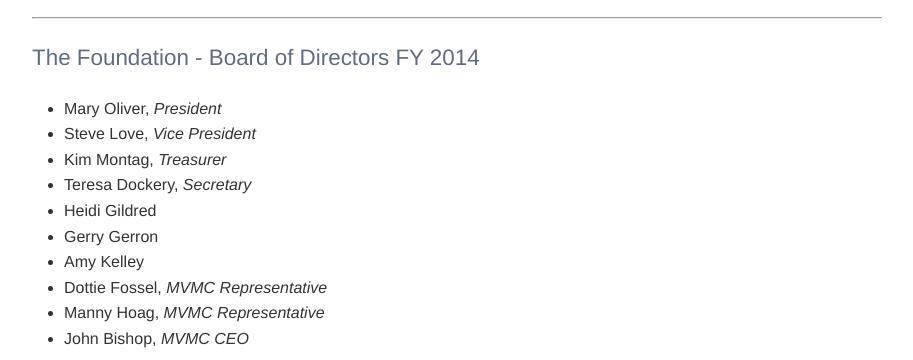
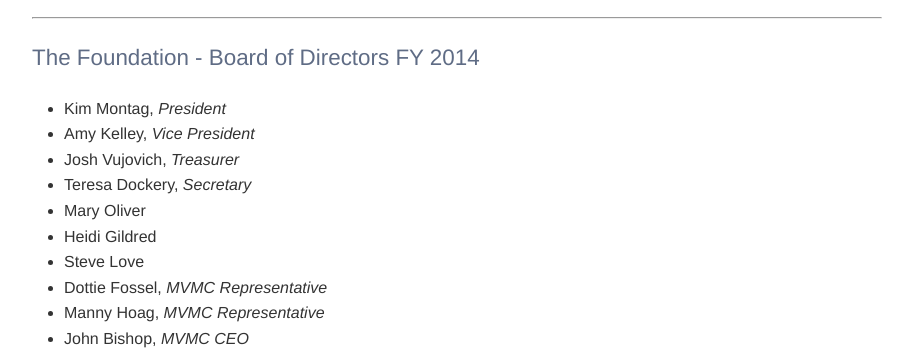
Before and after one commit to polarbeardesign/mvmcf, a PHP site: page /contactus.php in a window 1280 px wide. Shown: the part 1588-1948 px from the top of the page, without its empty margins (96-1009 px from the left). Run offline with PHP 8.4, Linux system fonts and the light colour scheme.

Commit message:
updated contct BOG

```diff
--- a/contactus.php
+++ b/contactus.php
@@ -70,15 +70,15 @@
 <hr />
 <h2>The Foundation - Board of Directors FY 2014</h2>
    <ul>
-     <li>Mary Oliver, <em>President</em></li>
-     <li>Steve Love, <em>Vice President</em></li>
-     <li>Kim Montag, <em>Treasurer</em></li>
+     <li>Kim Montag, <em>President</em></li>
+     <li>Amy Kelley, <em>Vice President</em></li>
+     <li>Josh Vujovich, <em>Treasurer</em></li>
      <li>Teresa Dockery, <em>Secretary</em></li>
+     <li>Mary Oliver</li>
      <li>Heidi Gildred</li>
-     <li>Gerry Gerron</li>
-     <li>Amy Kelley</li>
+     <li>Steve Love</li>
      <li>Dottie Fossel, <em>MVMC Representative</em></li>
-     <li>Manny Hoag, <em>MVMC Representative</em> </li>
+     <li>Manny Hoag, <em>MVMC Representative</em></li>
      <li>John Bishop, <em>MVMC CEO</em></li>
     </ul>
 
```
